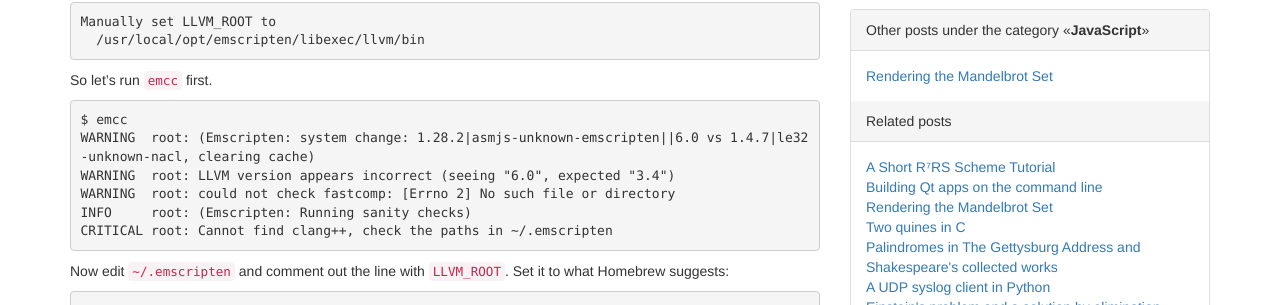
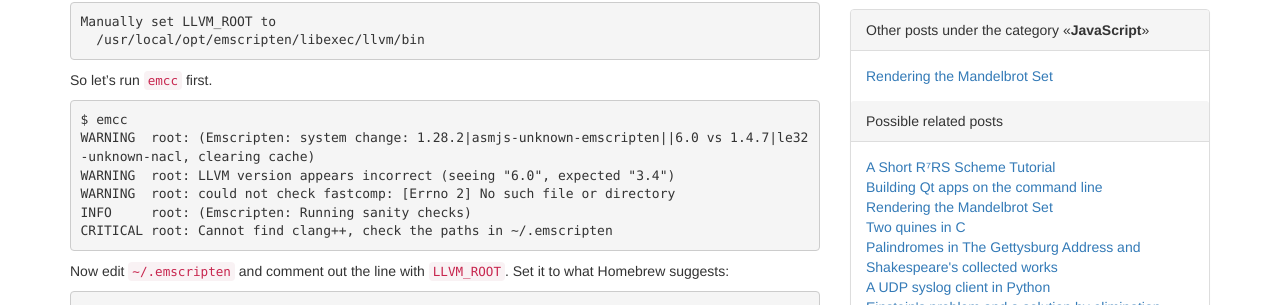
Before and after one commit to cslarsen/csl.name, a Jekyll site: the page built from _posts/2015-01-22-em-dosbox.md, in a window 1280 px wide and 900 px high, scrolled down 607 px. Shown: the part 147-452 px from the top of the window. Built offline with Jekyll 4.4.1, drawn with Linux system fonts in a browser that asks for light colours; Markdown is read by kramdown in place of the engine named in the settings; comment, search, counter and statistics services are not loaded.

Commit message:
Adds tag and changes header

```diff
--- a/_layouts/post.html
+++ b/_layouts/post.html
@@ -130,7 +130,7 @@ layout: default
       {% endif %}
 
       {% if showRelated %}
-        <div class="panel-heading">Related posts</div>
+        <div class="panel-heading">Possible related posts</div>
         <div class="panel-body">
           <table>
             {% for p in site.related_posts %}
```
Also changed, not shown: _posts/2015-01-22-em-dosbox.md (+1 -1 lines).
